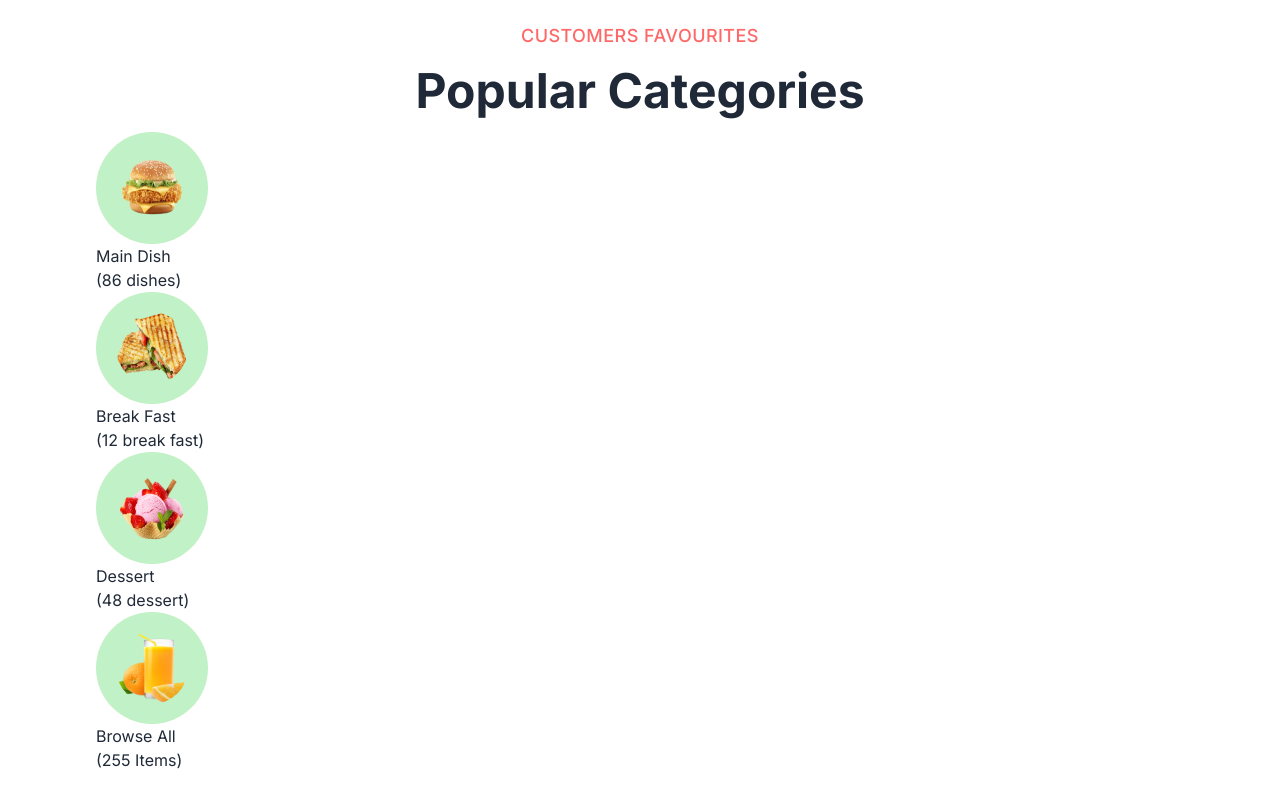
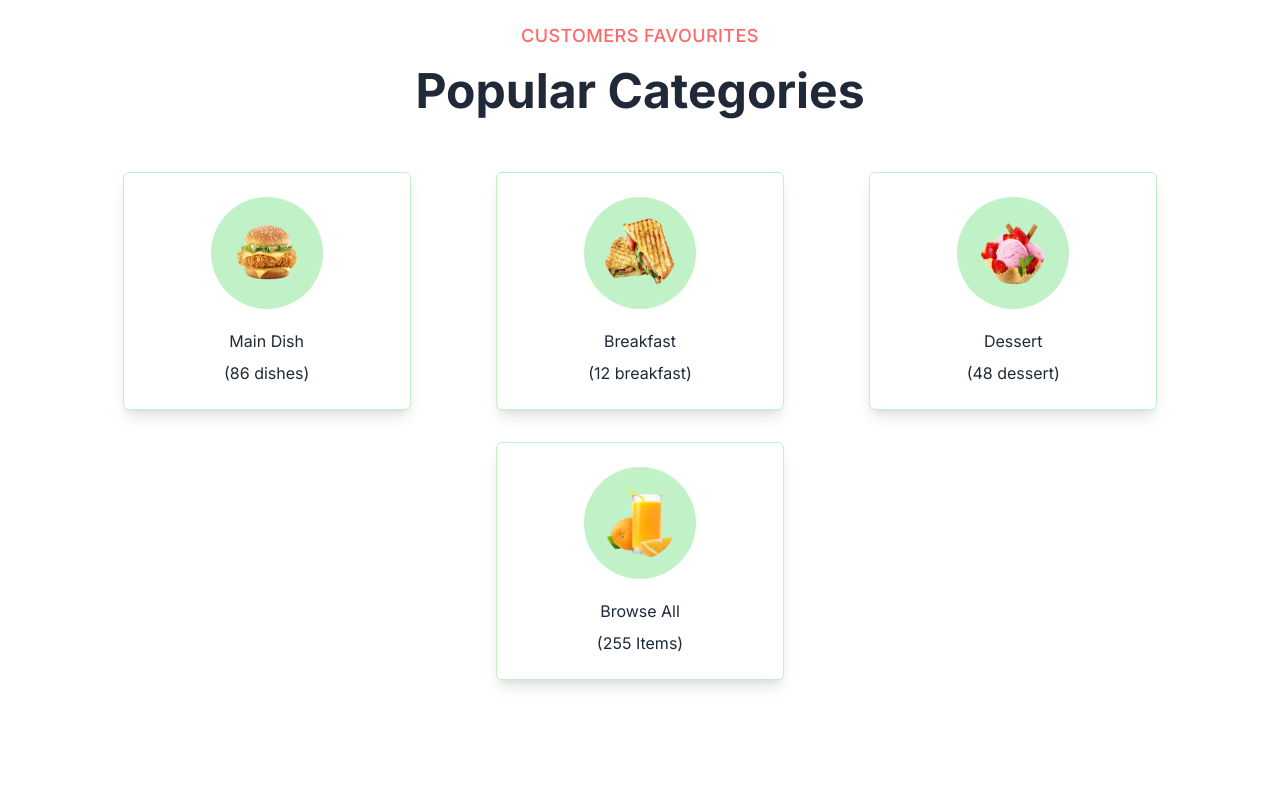
Before and after one commit to HossainRafi/Foodi, a React (Vite) app in the folder foodi-client/: page / in a window 1280 px wide. Shown: the part 720-1528 px from the top of the page. After the commit the page ends 1464 px from the top, so only its background shows below. Built offline with nearby package versions, Linux system fonts and the light colour scheme.

Commit message:
categories done

```diff
--- a/foodi-client/src/pages/home/Categories.jsx
+++ b/foodi-client/src/pages/home/Categories.jsx
@@ -9,8 +9,8 @@ export const Categories = () => {
     },
     {
       id: 2,
-      title: "Break Fast",
-      desc: "(12 break fast)",
+      title: "Breakfast",
+      desc: "(12 breakfast)",
       image: "/images/home/category/img2.png",
     },
     {
@@ -35,16 +35,19 @@ export const Categories = () => {
       </div>
 
       {/* card section */}
-      <div>
+      <div className="flex flex-col sm:flex-row flex-wrap gap-8 justify-around items-center mt-12">
         {categoryItems.map((item, index) => (
-          <div key={index}>
-            <div>
+          <div
+            key={index}
+            className="shadow-lg rounded-md bg-white py-6 px-5 w-72 mx-auto text-center cursor-pointer hover:-translate-y-4 duration-300 transition-all border border-[#C1F1C6]"
+          >
+            <div className="flex w-full mx-auto items-center justify-center">
               <img
                 src={item.image}
                 className="bg-[#C1F1C6] p-5 rounded-full w-28 h-28"
               />
             </div>
-            <div>
+            <div className="mt-5 space-y-2">
               <h5>{item.title}</h5>
               <p>{item.desc}</p>
             </div>
```
